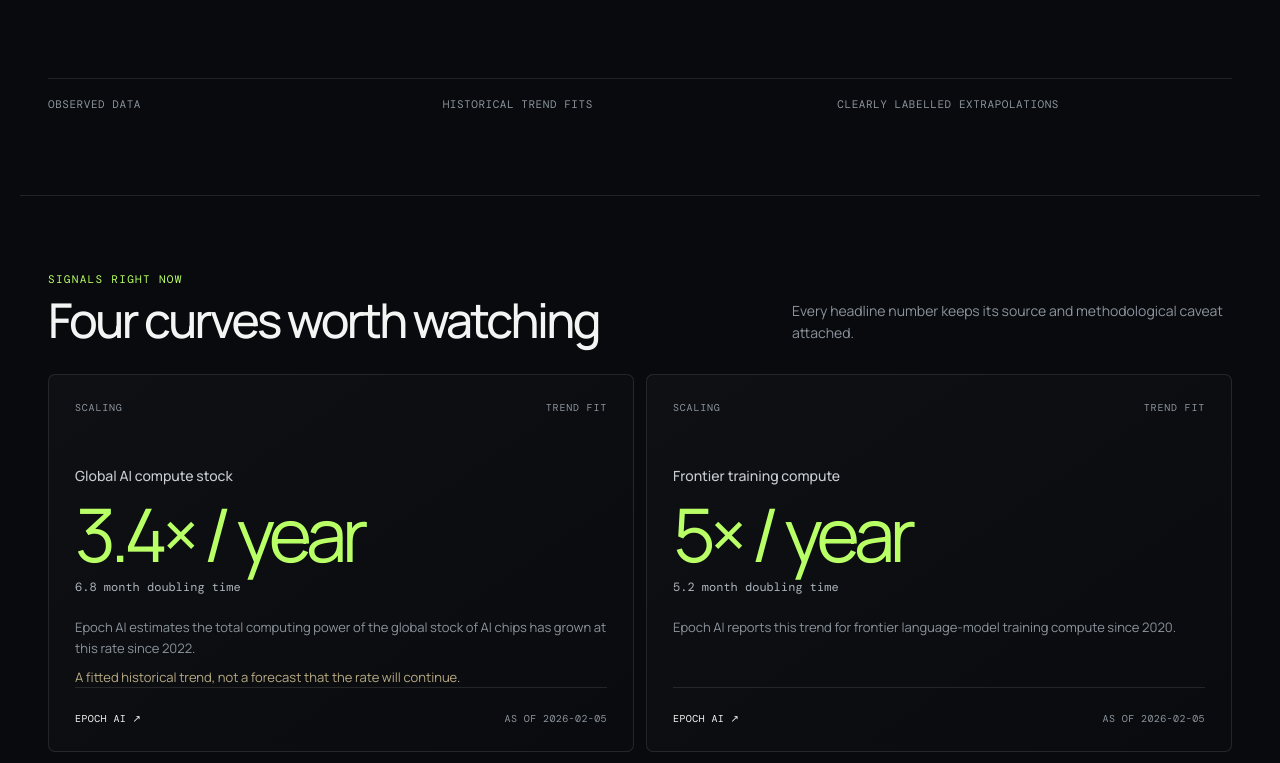
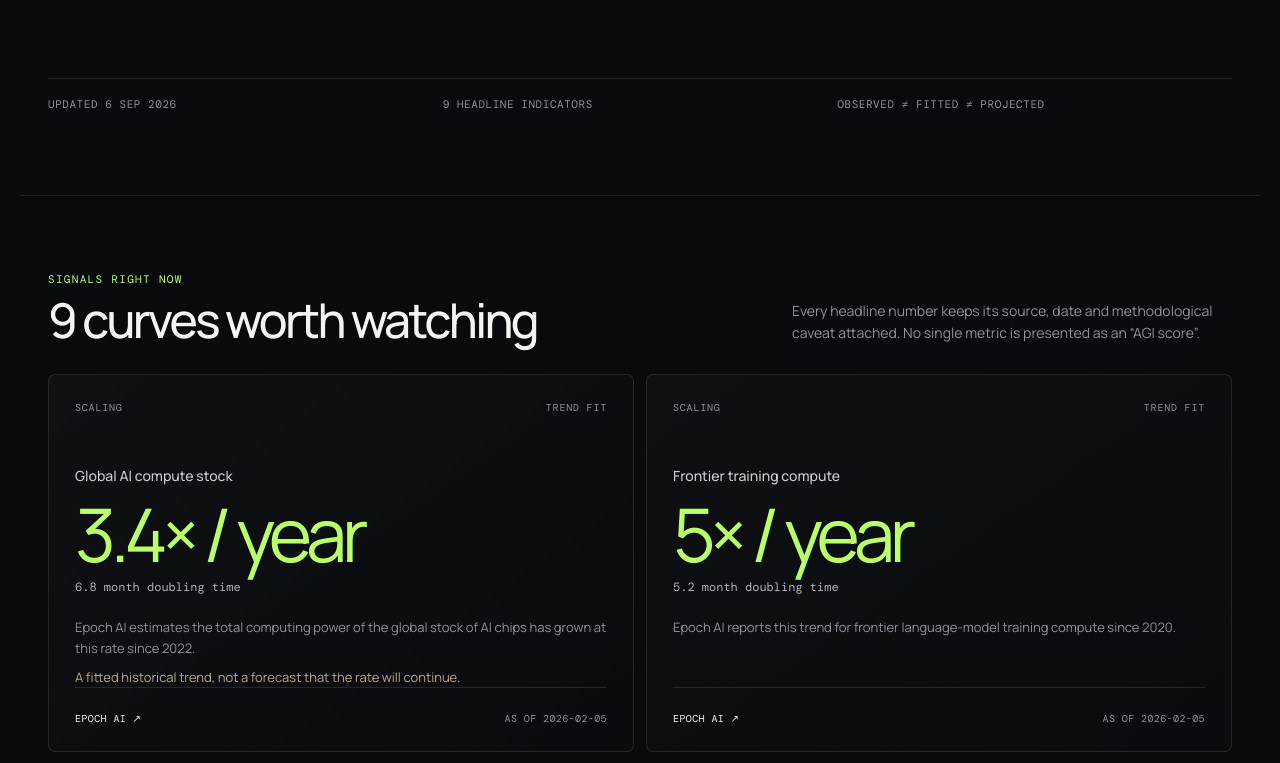
Before and after one commit to rcampbell30/The-Intelligence-curve-, a React (Vite) app: page / in a window 1280 px wide. Shown: the part 645-1408 px from the top of the page. Built offline with nearby package versions, Linux system fonts and the light colour scheme; a web font is replaced by a local one.

Commit message:
Turn homepage into a source-backed AI progress dashboard

```diff
--- a/src/pages/Home.tsx
+++ b/src/pages/Home.tsx
@@ -1,4 +1,5 @@
 import { Link } from 'react-router-dom'
+import EvidenceDashboard from '../components/EvidenceDashboard'
 import GrowthChart from '../components/GrowthChart'
 import MetricCard from '../components/MetricCard'
 import { categories, metrics } from '../data/metrics'
@@ -15,17 +16,19 @@ export default function Home() {
           <Link to="/methodology" className="button secondary">How we measure</Link>
         </div>
         <div className="hero-rule">
-          <span>Observed data</span><span>Historical trend fits</span><span>Clearly labelled extrapolations</span>
+          <span>Updated 6 Sep 2026</span><span>{metrics.length} headline indicators</span><span>Observed ≠ fitted ≠ projected</span>
         </div>
       </section>
 
       <section className="section-pad block-section">
         <div className="section-heading">
-          <div><span className="eyebrow">SIGNALS RIGHT NOW</span><h2>Four curves worth watching</h2></div>
-          <p>Every headline number keeps its source and methodological caveat attached.</p>
+          <div><span className="eyebrow">SIGNALS RIGHT NOW</span><h2>{metrics.length} curves worth watching</h2></div>
+          <p>Every headline number keeps its source, date and methodological caveat attached. No single metric is presented as an “AGI score”.</p>
         </div>
         <div className="metric-grid">{metrics.map((metric) => <MetricCard key={metric.id} metric={metric} />)}</div>
       </section>
+
+      <EvidenceDashboard />
 
       <section className="section-pad block-section"><GrowthChart /></section>
 
```
